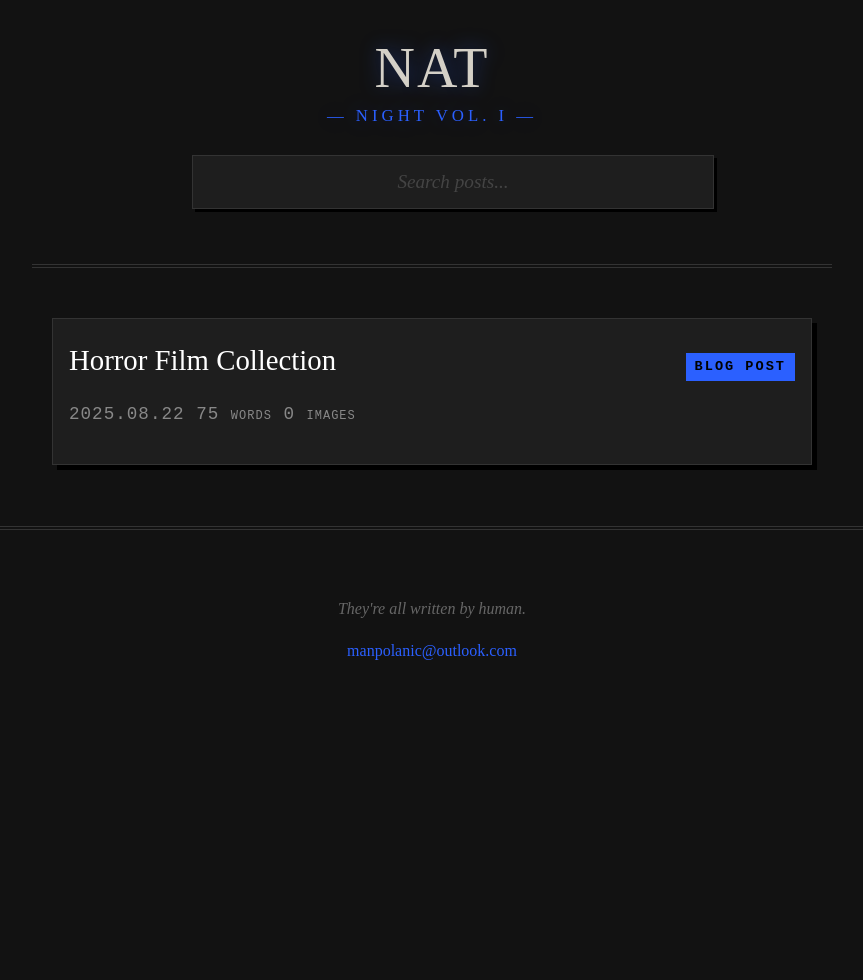
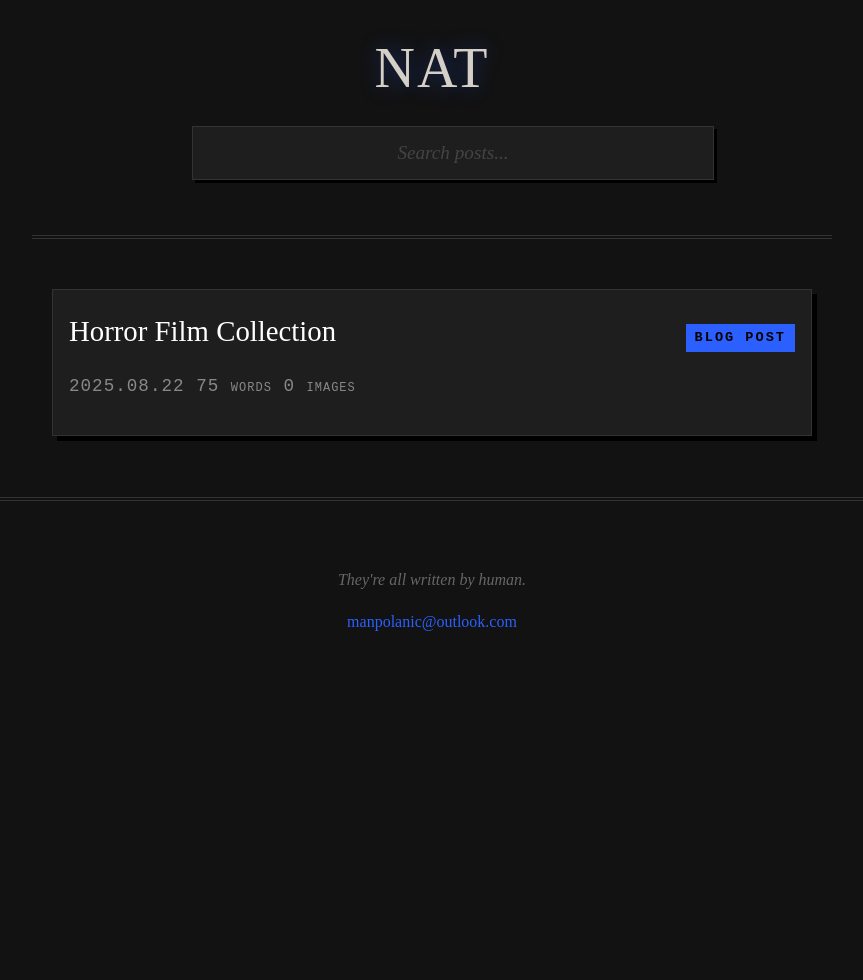
Before and after one commit to lptl/lptl.github.io, a Jekyll site: the page built from index.html, in a window 1280 px wide. Shown: the whole page, without its empty margins (208-1071 px from the left). Built offline with Jekyll 4.4.1, drawn with Linux system fonts in a browser that asks for light colours; comment, search, counter and statistics services are not loaded.

Commit message:
add content

```diff
--- a/assets/css/style.css
+++ b/assets/css/style.css
@@ -96,7 +96,6 @@ pre {
 }
 
 .site-title::after {
-    content: " \2014  Night Vol. I  \2014 ";
     display: block;
     font-size: 0.3em;
     color: var(--accent-color); /* Blue subtitle */
```
